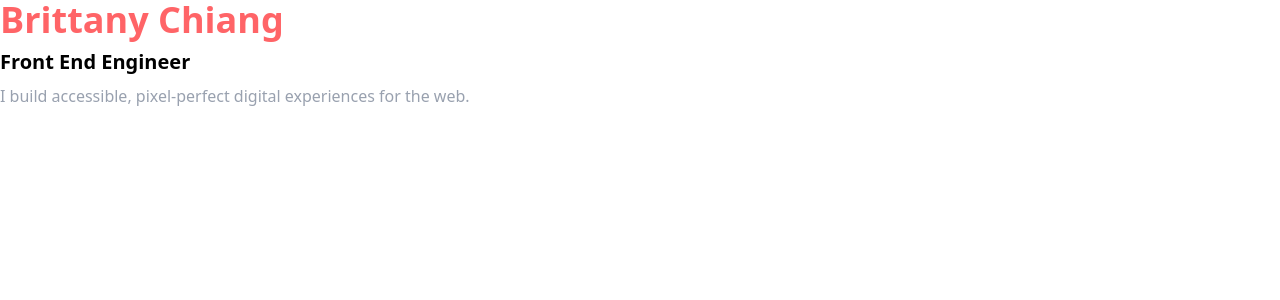
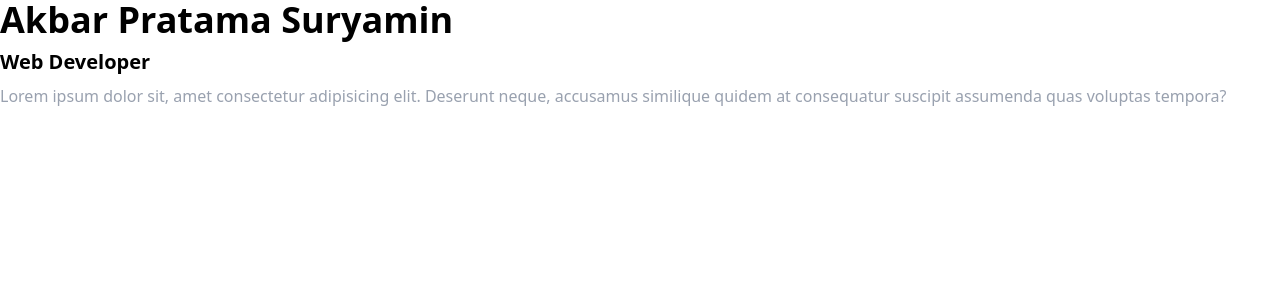
Before and after one commit to akbar5yn/my-porto, a React (Vite) app: page / in a window 1280 px wide. Shown: the top 300 px of the page. Built offline with nearby package versions, Linux system fonts and the light colour scheme.

Commit message:
Update Profile Header to change name and description

```diff
--- a/src/components/molecules/ProfileHeader.tsx
+++ b/src/components/molecules/ProfileHeader.tsx
@@ -3,10 +3,10 @@ import Typography from "../atoms/Typography";
 const ProfileHeader = () => {
     return (
         <div className="space-y-2">
-            <Typography tag="h1" variantClass="title" className="text-red-400">Brittany Chiang</Typography>
-            <Typography tag="h2" variantClass="subtitle">Front End Engineer</Typography>
+            <Typography tag="h1" variantClass="title">Akbar Pratama Suryamin</Typography>
+            <Typography tag="h2" variantClass="subtitle">Web Developer</Typography>
             <Typography tag="p" variantClass="body">
-                I build accessible, pixel-perfect digital experiences for the web.
+                Lorem ipsum dolor sit, amet consectetur adipisicing elit. Deserunt neque, accusamus similique quidem at consequatur suscipit assumenda quas voluptas tempora?
             </Typography>
         </div>
     );
```
